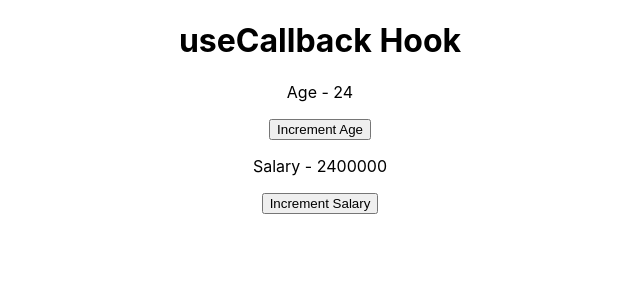
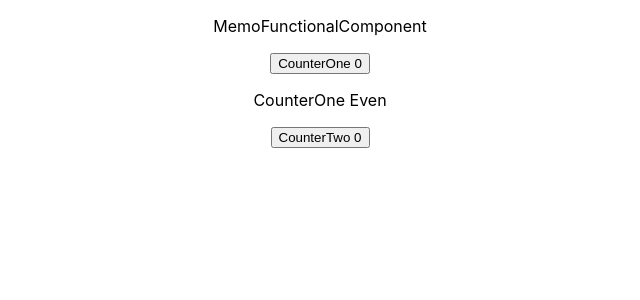
Before and after one commit to priyabratagig/react-hooks, a React (Create React App) app: page / in a window 1280 px wide. Shown: the top 300 px of the page, without its empty margins (320-960 px from the left). Built offline with nearby package versions, Linux system fonts and the light colour scheme.

Commit message:
React useMemo function

```diff
--- a/src/App.js
+++ b/src/App.js
@@ -1,5 +1,4 @@
 import './App.css';
-import ParentComponent from './Components/useCallback/ParentComponent';
 // import StateCounterClass from './Components/useState/StateCounterClass'
 // import StateCounterFunctional from './Components/useState/StateCounterFunctional';
 // import EffectCounterClass from './Components/useEffect/EffectCounterClass';
@@ -13,6 +12,8 @@ import ParentComponent from './Components/useCallback/ParentComponent';
 // import Child1 from './Components/useReducer/Child1'
 // import Child2 from './Components/useReducer/Child2'
 // import Child3 from './Components/useReducer/Child3'
+// import ParentComponent from './Components/useCallback/ParentComponent';
+import MemoFunctionalComponent from './Components/useMemo/MemoFunctionalComponent';
 
 // only call hook within react functional components at the top level
 // don't call hooks inside loops, condition, or nested functions
@@ -36,7 +37,8 @@ function App() {
         <Child2 />
         <Child3 />
       </ContextProvider> */}
-      <ParentComponent />
+      {/* <ParentComponent /> */}
+      <MemoFunctionalComponent />
     </div>
   );
 }
--- /dev/null
+++ b/src/Components/useMemo/MemoFunctionalComponent.js
@@ -0,0 +1,23 @@
+import React, { useState, useMemo } from 'react'
+
+function MemoFunctionalComponent() {
+    const [counterOne, setCounterOne] = useState(0);
+    const [counterTwo, setCounterTwo] = useState(0);
+    const isEven = useMemo(() => {
+        let i = 0;
+        while (i < 1000000000) i++;
+        return counterOne % 2 === 0;
+    }, [counterOne]);
+    // cash the result, with dependecy array
+    // used for hebby execution fucntion
+    return (
+        <div>
+            <p>MemoFunctionalComponent</p>
+            <button onClick={() => setCounterOne(counterOne + 1)}>CounterOne {counterOne}</button>
+            <p>CounterOne {isEven ? 'Even' : 'Odd'}</p>
+            <button onClick={() => setCounterTwo(counterTwo + 1)}>CounterTwo {counterTwo}</button>
+        </div>
+    )
+}
+
+export default MemoFunctionalComponent
```
